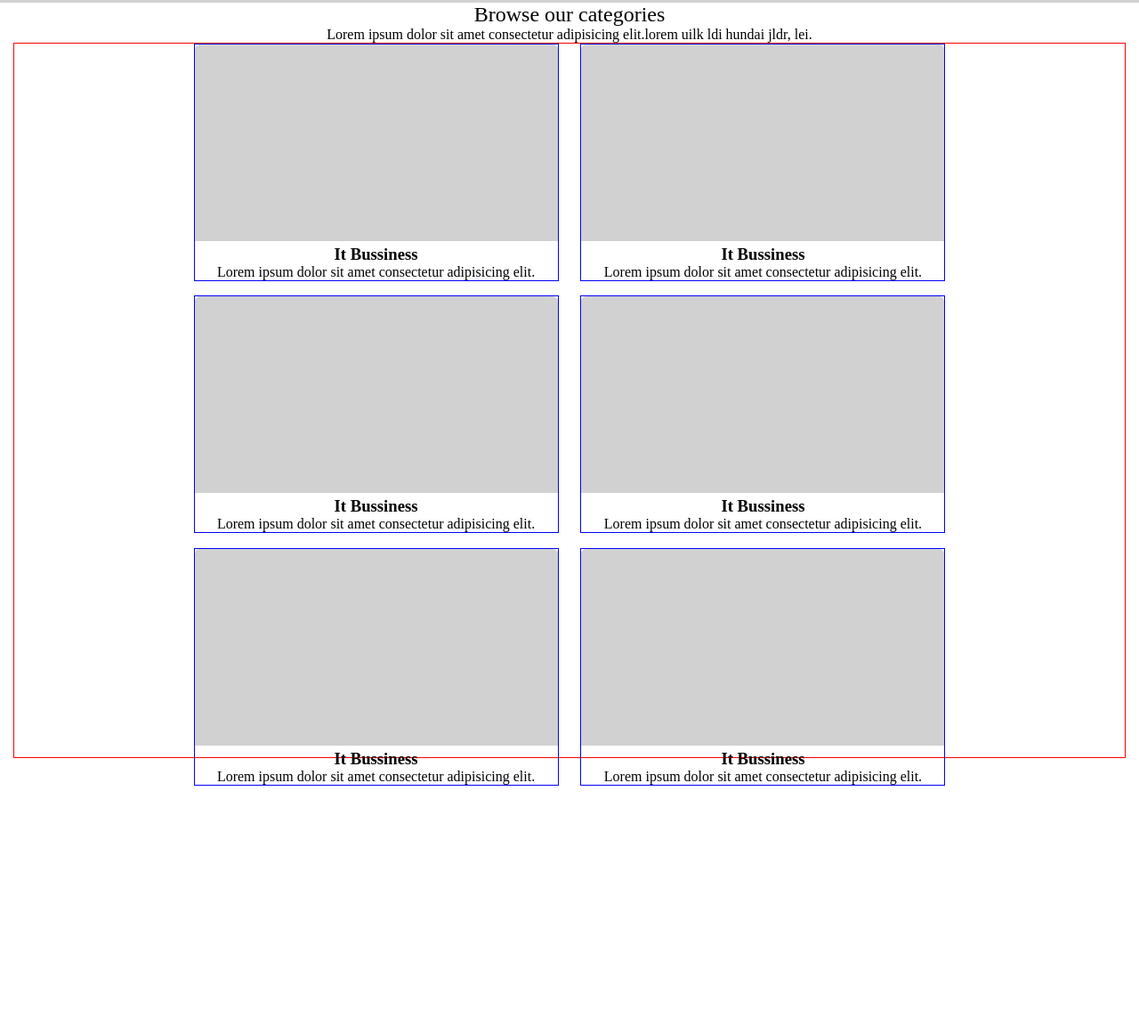
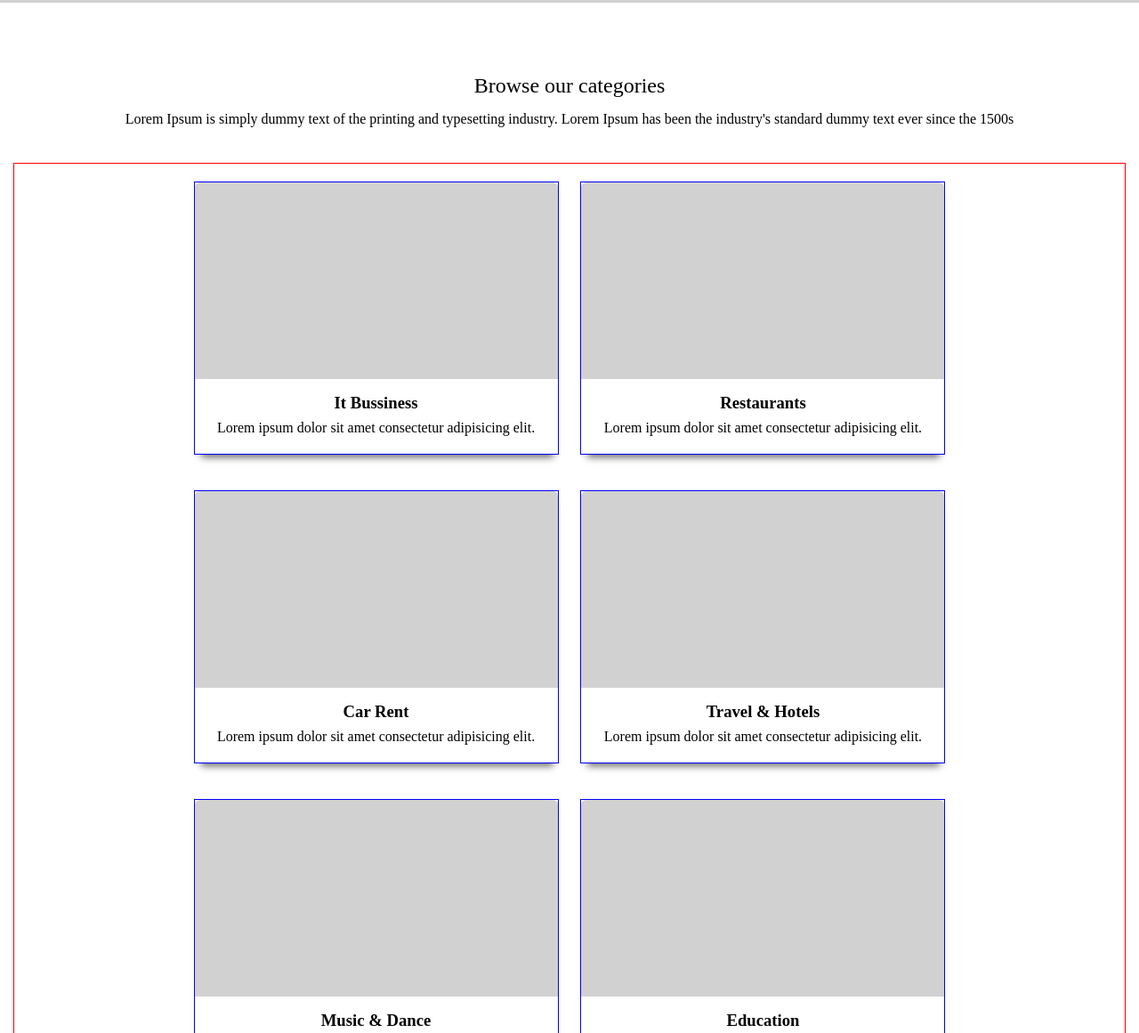
Before and after one commit to chandra-deb/webpage-grid-flex-rspnsive, a plain HTML site: page index.html in a window 1280 px wide. Shown: the part 1095-2256 px from the top of the page at 89% size. Before the commit the page ends 1978 px from the top, so only its background shows below. Drawn offline with Linux system fonts and the light colour scheme.

Commit message:
browse-categories done

```diff
--- a/index.html
+++ b/index.html
@@ -63,7 +63,7 @@
         <!-- Browse categories starts -->
         <section class="b-c">
             <h2>Browse our categories</h2>
-            <p>Lorem ipsum dolor sit amet consectetur adipisicing elit.lorem uilk ldi hundai jldr, lei.</p>
+            <p>Lorem Ipsum is simply dummy text of the printing and typesetting industry. Lorem Ipsum has been the industry's standard dummy text ever since the 1500s</p>
             <div class="b-c-boxes">
                 <div class="parent">
                     <div class="child">
@@ -75,35 +75,35 @@
                   <div class="parent">
                     <div class="child">
                       <img class="category-img" src="img/b-c-boxes.jpg" alt="" srcset="">
-                      <h3>It Bussiness</h3>
+                      <h3>Restaurants</h3>
                       <p>Lorem ipsum dolor sit amet consectetur adipisicing elit.</p>
                     </div>
                   </div>
                   <div class="parent">
                     <div class="child">
                       <img class="category-img" src="img/b-c-boxes.jpg" alt="" srcset="">
-                      <h3>It Bussiness</h3>
+                      <h3>Car Rent</h3>
                       <p>Lorem ipsum dolor sit amet consectetur adipisicing elit.</p>
                     </div>
                   </div>
                   <div class="parent">
                     <div class="child">
                       <img class="category-img" src="img/b-c-boxes.jpg" alt="" srcset="">
-                      <h3>It Bussiness</h3>
+                      <h3>Travel & Hotels</h3>
                       <p>Lorem ipsum dolor sit amet consectetur adipisicing elit.</p>
                     </div>
                   </div>
                   <div class="parent">
                     <div class="child">
                       <img class="category-img" src="img/b-c-boxes.jpg" alt="" srcset="">
-                      <h3>It Bussiness</h3>
+                      <h3>Music & Dance</h3>
                       <p>Lorem ipsum dolor sit amet consectetur adipisicing elit.</p>
                     </div>
                   </div>
                   <div class="parent">
                     <div class="child">
                       <img class="category-img" src="img/b-c-boxes.jpg" alt="" srcset="">
-                      <h3>It Bussiness</h3>
+                      <h3>Education</h3>
                       <p>Lorem ipsum dolor sit amet consectetur adipisicing elit.</p>
                     </div>
                   </div>
--- a/style.scss
+++ b/style.scss
@@ -152,12 +152,20 @@ h1, h2, h3, h4, h5, h6, p, ul {
 .b-c {
     max-width: 1366px;
     margin: auto;
+    margin-top: 80px;
     padding-left: 15px;
     padding-right: 15px;
     text-align: center;
     h2 {
         font-weight: 100;
+        margin-bottom: 15px;
     }
+    p {
+        margin: auto;
+        margin-bottom: 40px;
+        max-width: 90%;
+    }
+
     .b-c-boxes {
         display: grid;
         grid-gap: 2%;
@@ -166,6 +174,17 @@ h1, h2, h3, h4, h5, h6, p, ul {
         border: 1px solid red;
         .parent {
             border: 1px solid blue;
+            box-shadow: 1px 10px 8px -7px rgba(0,0,0,0.59);
+            margin-top: 20px;
+            .child {
+                h3 {
+                    margin-top: 12px;
+                }
+                p {
+                    margin-top: 8px;
+                    margin-bottom: 20px;
+                }
+            }
         }
         img {
             max-width: 100%;
```
Also changed, not shown: style.css, 1 other file.
